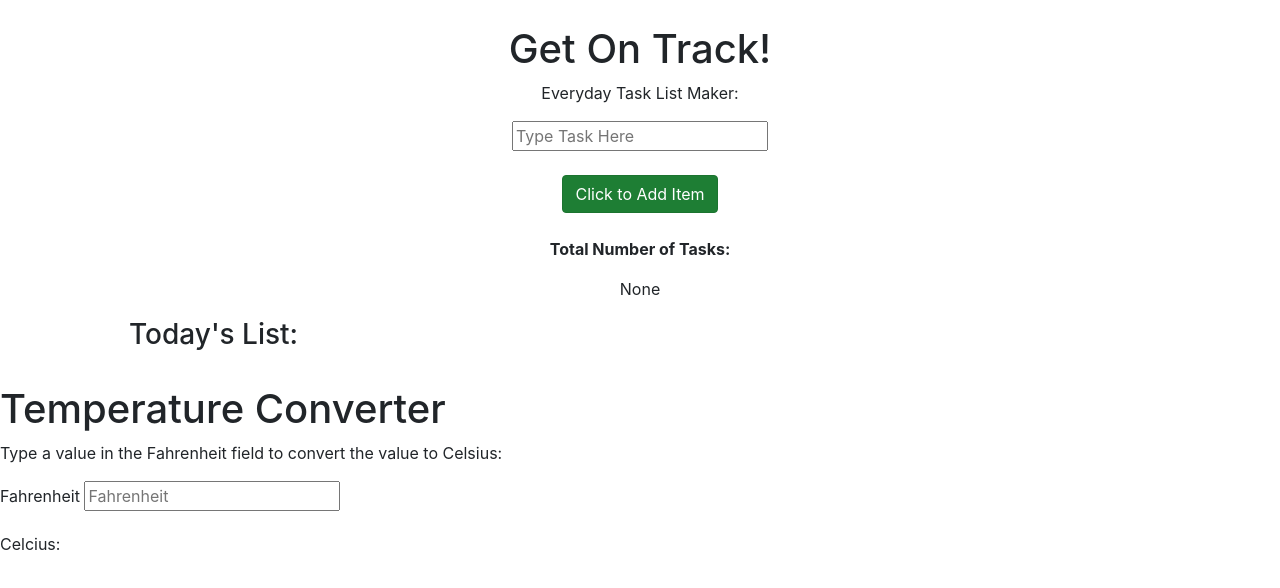
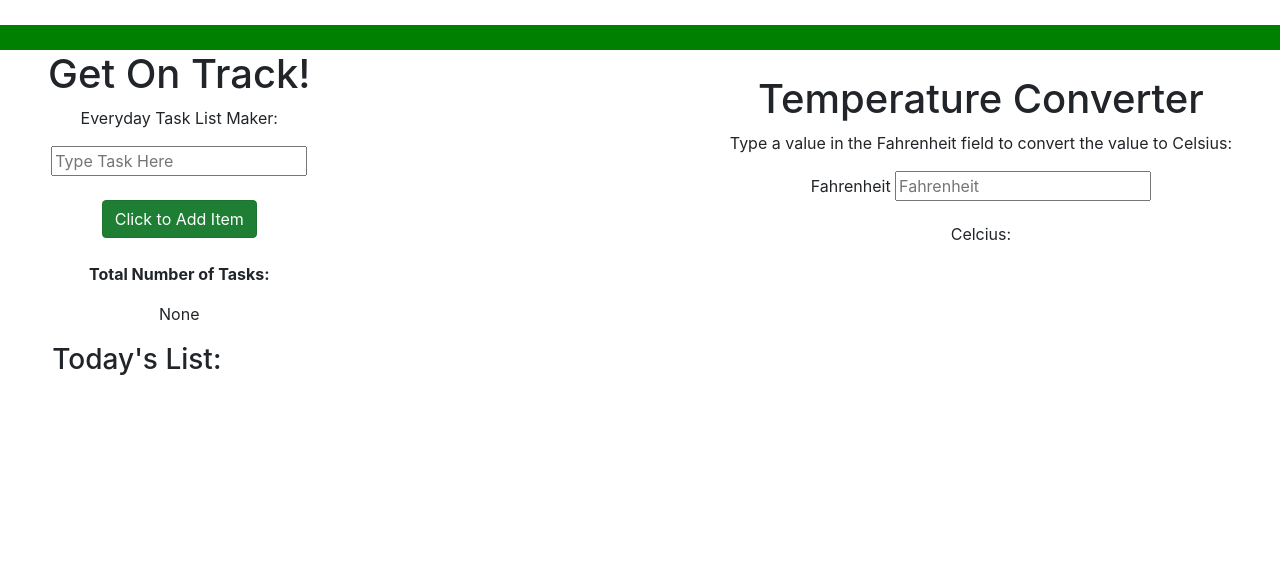
Before and after one commit to justinherfel/code-louisville-js-task-app, a plain HTML site: page index.html in a window 1280 px wide. Drawn offline with nearby package versions, Linux system fonts and the light colour scheme.

Commit message:
Changes to CSS file to make it responsive from mobile to desktop

```diff
--- a/css/styles.css
+++ b/css/styles.css
@@ -2,12 +2,23 @@
 .title {
     text-align: center;
     margin-top: 25px;
-
 }
 
-.form {
+.style{
+    display: flex;
+    flex-direction: column;
+    justify-content: center;
+}
+
+.temp-container{
+    display: flex;
+    flex-direction: column;
+    justify-content: center;
+}
+
+.form{
     margin: auto;
-    max-width: 80%;
+    max-width: 400px;
     text-align: center;
 }
 
@@ -33,37 +44,31 @@ td {
     background: transparent !important;
 }
 
+.spacer {
+    height: 25px;
+    width: 100%;
+    background-color: green;
+    margin-top: 25px;
+    margin-bottom: 25px;
+}
+
 /* For large screens, the nav bar goes to the top row of the page, pushing the nav buttons on the right JCPhoto on the left,
    using space-between command */
    @media (min-width: 900px) {
+    .style{
+        display: flex;
+        flex-direction: column;
+        float: left;
+        justify-content: center;
+        margin-left: 3rem;
+    }
 
-    /* .add-item-container {
+    .temp-container{
         display: flex;
-        flex-direction: row;
+        flex-direction: column;
+        float: right;
         justify-content: center;
-        /* grid-template-columns: 1fr 1fr; */
-        /* grid-gap: 0px 20px; */
-    /* } */
-
-    /* .todays-list-container {
-        display: flex;
-        flex-direction: row;
-        justify-content: center; */
-        /* grid-gap: 0px 20px; */
-    /* } */
-/*
-    .temp-container {
-        display: flex;
-        flex-direction: row;
-        justify-content: center; */
-        /* grid-gap: 0px 20px; */
-    /* } */ */
-
-    .style{
-        display: grid;
-        grid-template-columns: auto auto auto;
-        /* flex-direction: row;
-        justify-content: center; */
+        margin-right: 3rem;
     }
 
 }
--- a/index.html
+++ b/index.html
@@ -43,8 +43,14 @@
                 </form>
             </div>
         </div>
-    </div><br>
+    </div>
+    </div>
+    <div class="spacer">
 
+    </div>
+
+
+<center>
     <div class="temp-container">
         <h1>Temperature Converter</h2>
         <p>Type a value in the Fahrenheit field to convert the value to Celsius:</p>
@@ -54,7 +60,7 @@
         </p>
         <p>Celcius: <span id="outputCelcius"></span></p>
     </div>
-    </div>
+</center>
 
     <script src="js/scripts.js"></script>
     <script src="js/temp.js"></script>
--- a/js/scripts.js
+++ b/js/scripts.js
@@ -10,7 +10,6 @@
 
         // After user inputs task, this is the function that calls the table row and table cell, edit and delete buttons
         // This is one row of information that follows the html format
-        // This if statement is what happens when text is added and button is clicked to submit
         if (this.tasks.length > 0) {
             for (i = 0; i < this.tasks.length; i++) {
                 data += '<tr>';
```
